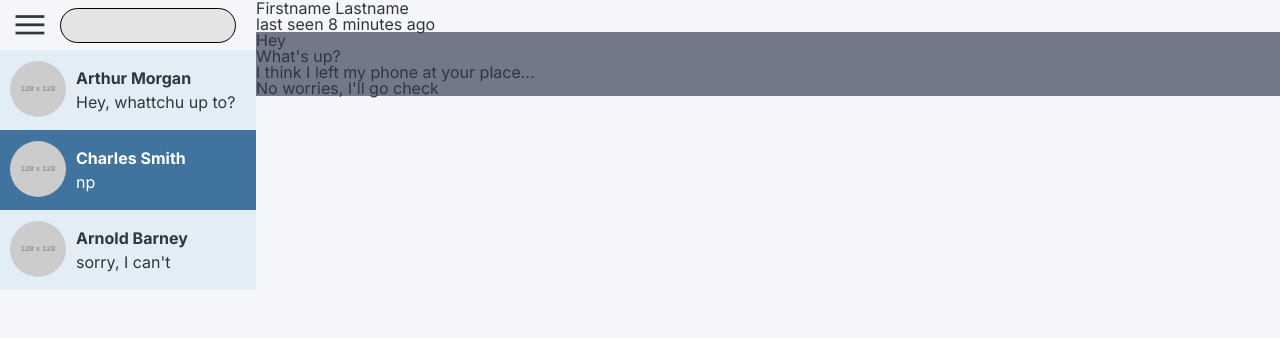
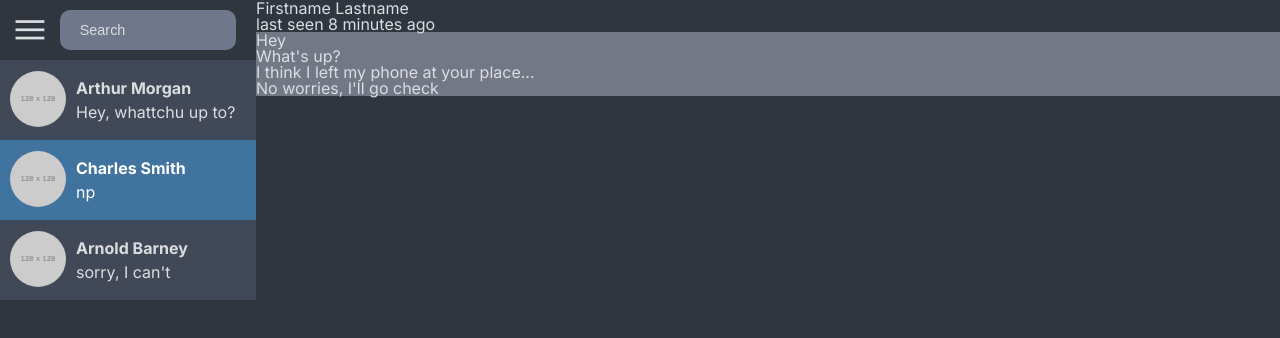
Before and after one commit to jahedev/WhatsAChat, a React (Vite) app: page / in a window 1280 px wide. Shown: the top 338 px of the page. Built offline with nearby package versions, Linux system fonts and the light colour scheme.

Commit message:
contacts update

```diff
--- a/src/App.tsx
+++ b/src/App.tsx
@@ -16,7 +16,7 @@ interface ThemeContextType {
   toggleTheme?: () => void
 }
 
-const defaultTheme: ThemeContextType = { theme: 'light-theme' }
+const defaultTheme: ThemeContextType = { theme: 'dark-theme' }
 
 export const ThemeContext = createContext<ThemeContextType>(defaultTheme)
 
--- a/src/assets/styles/style.scss
+++ b/src/assets/styles/style.scss
@@ -24,7 +24,7 @@ body {
   --bg-search-color: #6e778b;
   --bg-contacts-color: #353b48;
   --bg-contacts-item-color: #414857;
-  --bg-contacts-item-hover-color: #77a9d4;
+  --bg-contacts-item-hover-color: #295070;
   --bg-contacts-item-selected-color: #40739e;
   --bg-contacts-profile-color: #8c7ae6;
   --bg-chat-color: #737887;
@@ -47,7 +47,7 @@ body {
   &-top {
     background-color: var(--bg-main-color);
     width: 100%;
-    min-height: 50px;
+    min-height: 60px;
     display: flex;
     // flex: 1 1 auto;
     justify-content: space-between;
@@ -69,10 +69,25 @@ body {
       padding-right: 20px;
       & input {
         background-color: var(--bg-search-color);
-        border-radius: 20px;
-        border: 1px solid black;
-        height: 35px;
+        color: var(--text-color);
+        font-size: 0.9rem;
+        font-weight: 500;
+        border-radius: 10px;
+        border: 0;
+        height: 40px;
         width: 100%;
+        outline: none;
+        padding-left: 20px;
+
+        &::placeholder {
+          font-size: 0.9rem;
+          font-weight: 500;
+          color: var(--text-color);
+        }
+
+        &:focus {
+          border: 0;
+        }
       }
     }
   }
--- a/src/components/contacts/ContactsTop.tsx
+++ b/src/components/contacts/ContactsTop.tsx
@@ -7,7 +7,12 @@ export default function ContactsTopBar() {
         <span className='material-symbols-outlined'>menu</span>
       </div>
       <div className='contacts-top__searchbar'>
-        <input type='search' name='contacts-search' id='' />
+        <input
+          type='search'
+          name='contacts-search'
+          placeholder='Search'
+          id='contacts-searchbar'
+        />
       </div>
     </div>
   )
```
